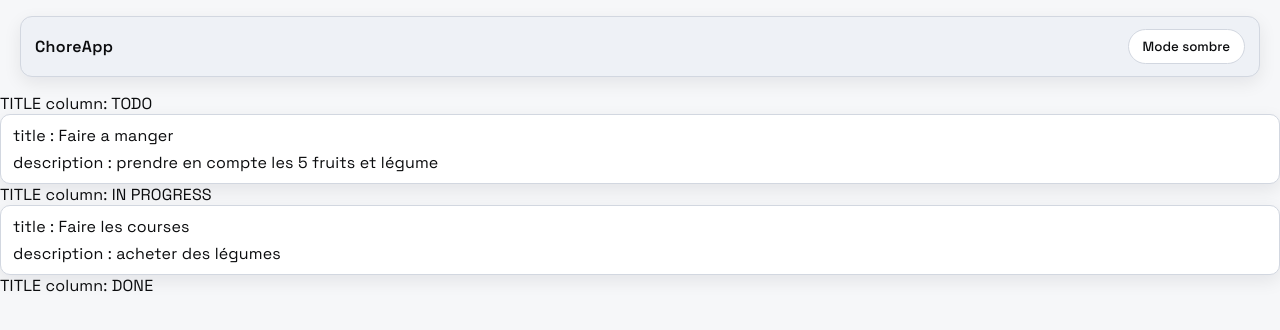
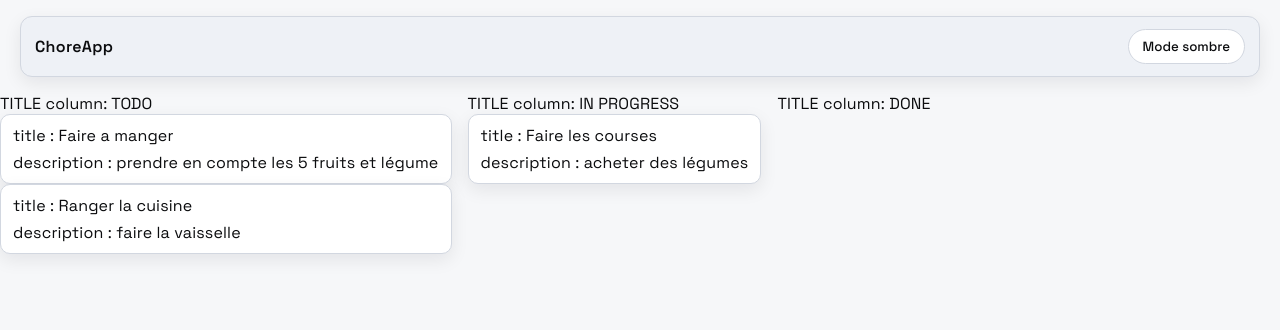
Before and after one commit to paq1/choreapp-frontend, an Angular app: page /home in a window 1280 px wide. Shown: the top 330 px of the page. Built offline with nearby package versions, Linux system fonts and the light colour scheme; no server answers.

Commit message:
chore: disposition des elements

```diff
--- a/src/app/features/todo/components/board-component/board.component.html
+++ b/src/app/features/todo/components/board-component/board.component.html
@@ -1,4 +1,4 @@
-<div>
+<div class="Board">
   @for (column of board()?.tables; track $index) {
     <cp-column [column]="column"></cp-column>
   }
--- a/src/app/features/todo/components/board-component/board.component.scss
+++ b/src/app/features/todo/components/board-component/board.component.scss
@@ -0,0 +1,5 @@
+.Board {
+  display: flex;
+  flex-direction: row;
+  gap: 16px;
+}
--- a/src/app/features/todo/components/board-component/column-component/column.component.html
+++ b/src/app/features/todo/components/board-component/column-component/column.component.html
@@ -1,12 +1,14 @@
 @let current = column();
 
-<div>
+<div class="Column">
   <span>TITLE column: </span>
   @if (current) {
     <span>{{ column()?.title }} </span>
   }
 
-  @for (card of current?.cards; track $index) {
-    <cp-card [card]="card"></cp-card>
-  }
+  <div class="CardList">
+    @for (card of current?.cards; track $index) {
+      <cp-card [card]="card"></cp-card>
+    }
+  </div>
 </div>
--- a/src/app/features/todo/components/board-component/column-component/column.component.scss
+++ b/src/app/features/todo/components/board-component/column-component/column.component.scss
@@ -0,0 +1,5 @@
+.Column {}
+.CardList {
+  display: flex;
+  flex-direction: column;
+}
--- a/src/app/features/todo/data-access/todo-api.service.ts
+++ b/src/app/features/todo/data-access/todo-api.service.ts
@@ -30,6 +30,11 @@ export class TodoApiService {
                   description: 'prendre en compte les 5 fruits et légume',
                   tags: ['code'],
                 },
+                {
+                  title: 'Ranger la cuisine',
+                  description: 'faire la vaisselle',
+                  tags: ['code'],
+                },
               ],
             },
             {
```
